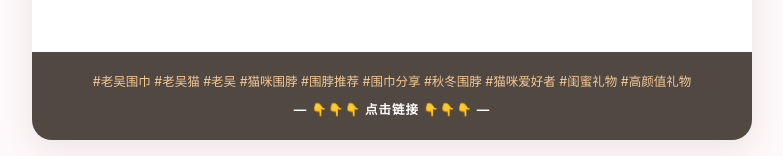
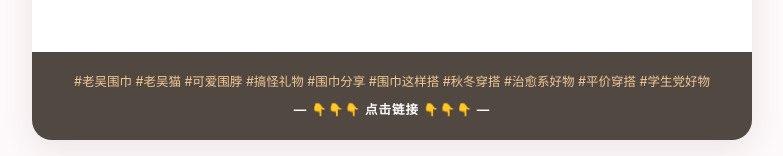
Before and after one commit to bulldevil/xhs-rewriter, a plain HTML site: page products/laowu-cat-scarf.html in a window 1280 px wide. Shown: the part 1532-1688 px from the top of the page, without its empty margins (248-1031 px from the left). Drawn offline with Linux system fonts and the light colour scheme.

Commit message:
update laowu

```diff
--- a/products/laowu-cat-scarf.html
+++ b/products/laowu-cat-scarf.html
@@ -70,7 +70,7 @@
     </div>
 
     <div class="foot">
-      <div class="tags">#老吴围巾 #老吴猫 #老吴 #猫咪围脖 #围脖推荐 #围巾分享 #秋冬围脖 #猫咪爱好者 #闺蜜礼物 #高颜值礼物</div>
+      <div class="tags">#老吴围巾 #老吴猫 #可爱围脖 #搞怪礼物 #围巾分享 #围巾这样搭 #秋冬穿搭 #治愈系好物 #平价穿搭 #学生党好物</div>
       <div class="link">— 👇👇👇 点击链接 👇👇👇 —</div>
     </div>
   </div>
```
Also changed, not shown: 1 other file.
